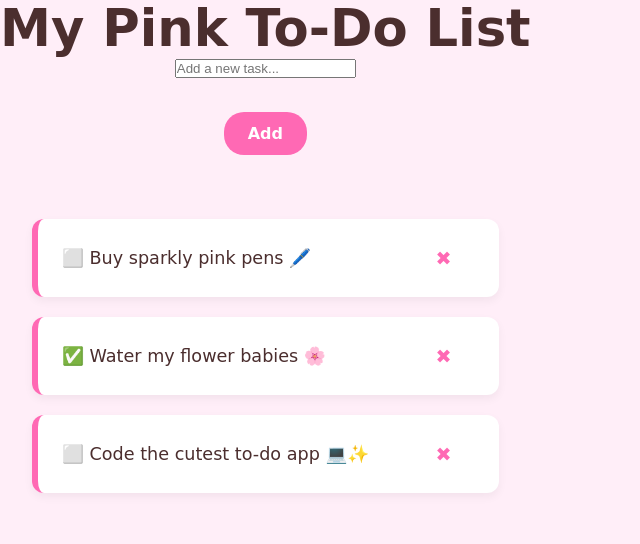
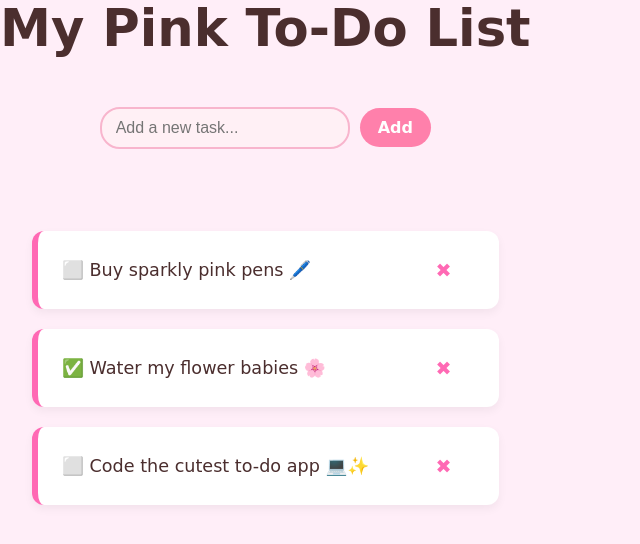
Before and after one commit to ecuevas97/w14, a React (Vite) app in the folder pretty-pink-todo/: page / in a window 1280 px wide. Shown: the top 544 px of the page, without its empty margins (0-640 px from the left). Built offline with nearby package versions, Linux system fonts and the light colour scheme.

Commit message:
stlyized the input button in css made it cute round and pink

```diff
--- a/pretty-pink-todo/src/App.css
+++ b/pretty-pink-todo/src/App.css
@@ -105,3 +105,50 @@ header {
 .delete-button:hover {
   color: red;
 }
+
+/* style the input button */
+.add-task-container {
+  display: flex;
+  gap: 10px;
+  margin: 20px 0;
+  justify-content: center;
+  align-items: center;
+}
+
+.task-input {
+  padding: 10px 14px;
+  border: 2px solid #f8b5cd;
+  border-radius: 20px;
+  background-color: #fff0f5;
+  color: #444;
+  font-size: 1rem;
+  width: 250px;
+  transition: all 0.3s ease;
+}
+
+.task-input:focus {
+  outline: none;
+  border-color: #ff80ab;
+  background-color: #ffe3ee;
+  box-shadow: 0 0 5px #ffb6c1;
+}
+
+.add-task-button {
+  padding: 10px 18px;
+  background-color: #ff80ab;
+  color: white;
+  font-weight: bold;
+  border: none;
+  border-radius: 20px;
+  cursor: pointer;
+  transition: background-color 0.3s ease;
+}
+
+.add-task-button:hover {
+  background-color: #ff5f98;
+}
+
+.add-task-button:disabled {
+  background-color: #ffc1d6;
+  cursor: not-allowed;
+}
```
